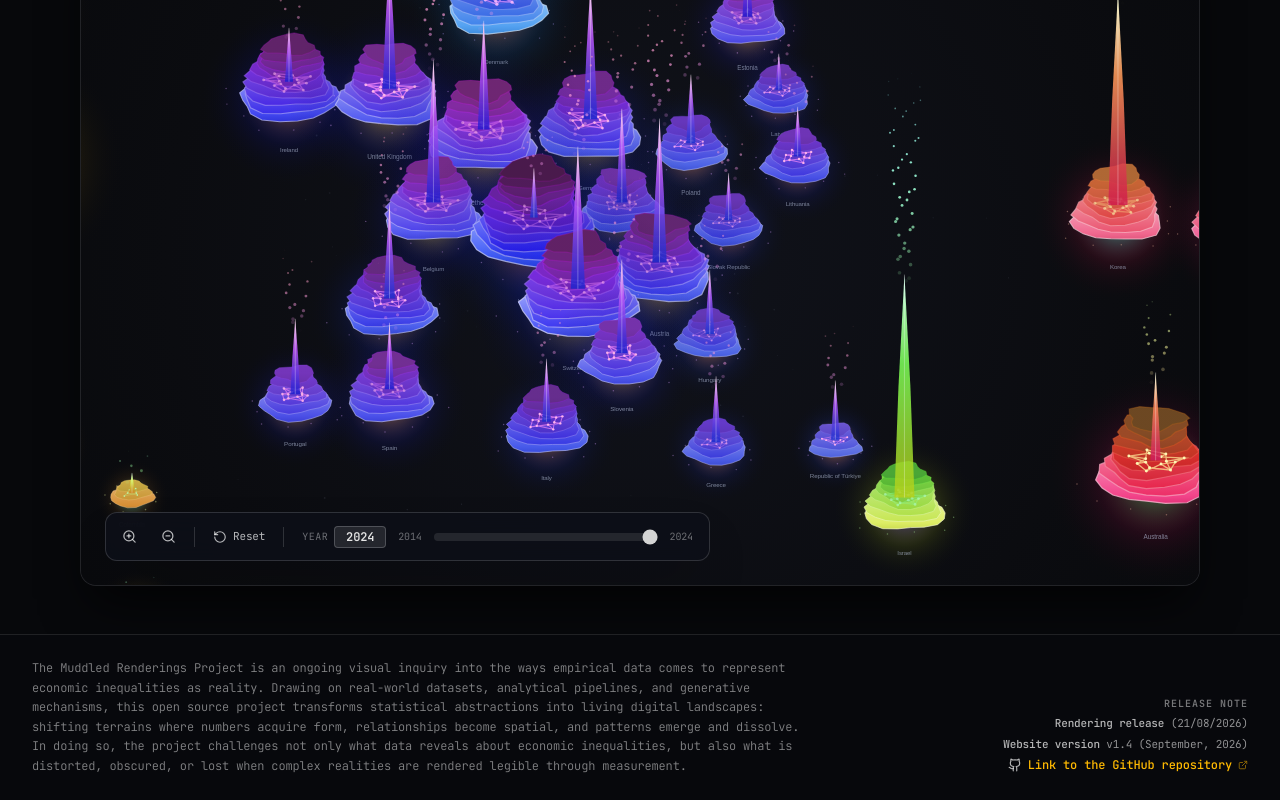
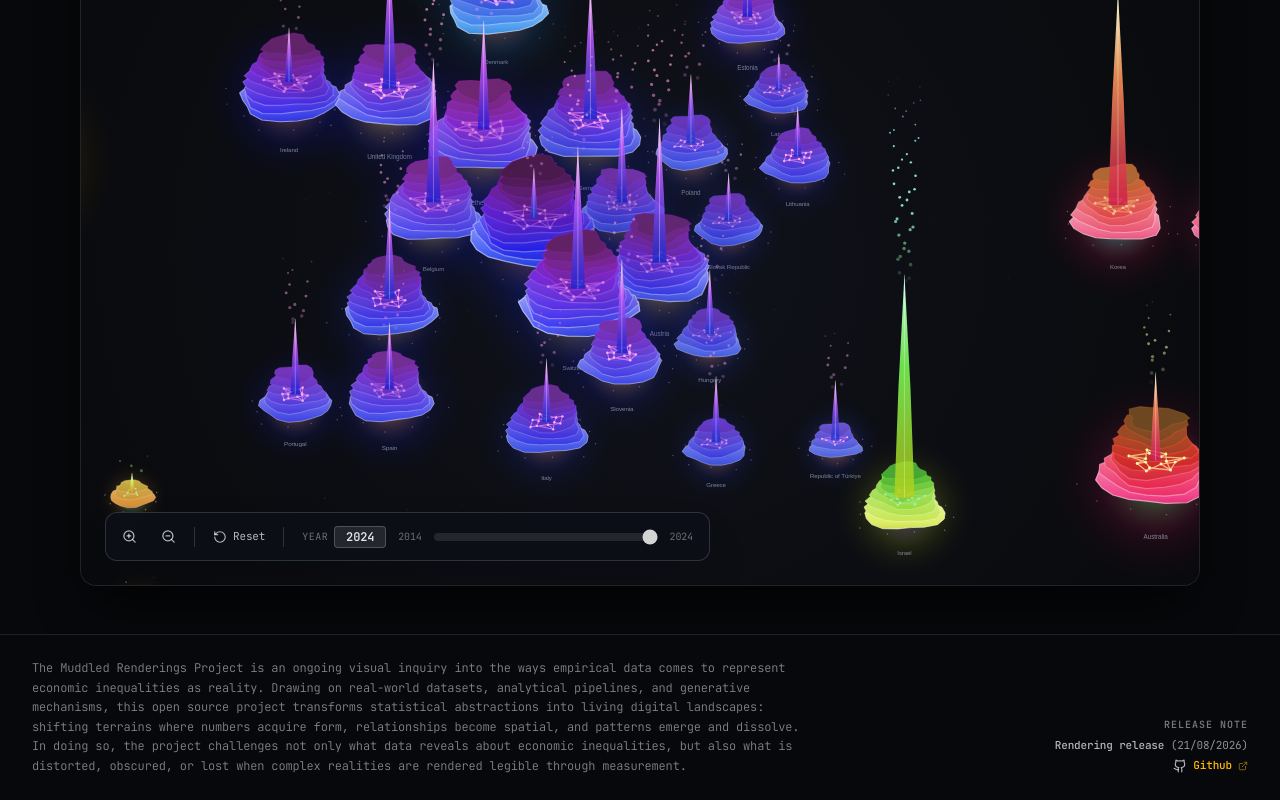
Before and after one commit to ryethompson/the-muddled-renderings-project-website, a React (Vite) app: page / in a window 1280 px wide. Shown: the part 504-1304 px from the top of the page. Built offline with nearby package versions, Linux system fonts and the light colour scheme; no server answers.

Commit message:
refactor(ui): simplify BottomBanner release details
Remove the website version display and standardize font sizes for a cleaner footer layout.

```diff
--- a/src/components/BottomBanner.tsx
+++ b/src/components/BottomBanner.tsx
@@ -66,30 +66,24 @@ export const BottomBanner: React.FC<BottomBannerProps> = ({
             Release note
           </div>
 
-          <div className="flex flex-col items-start sm:items-end space-y-1.5 text-left sm:text-right">
+          <div className="flex flex-col items-start sm:items-end space-y-1.5 text-left sm:text-right text-[11px]">
             {/* 1. Rendering release */}
             <div className="text-white/70 text-[11px] font-mono">
               <span className="font-medium">Rendering release </span>
               <span className="font-normal text-white/55">({formatToDDMMYYYY(renderingDate)})</span>
             </div>
 
-            {/* 2. Website version */}
-            <div className="text-white/70 text-[11px] font-mono">
-              <span className="font-medium">Website version </span>
-              <span className="font-normal text-white/55">{websiteVersion}</span>
-            </div>
-
-            {/* 3. Link to the github repository */}
+            {/* 2. Link to github repository */}
             <div>
               <a
                 href={pipelineGithubUrl}
                 target="_blank"
                 rel="noopener noreferrer"
-                className="inline-flex items-center gap-1.5 text-xs text-amber-400 hover:text-amber-300 font-medium transition-colors group"
+                className="inline-flex items-center gap-1.5 text-[11px] font-mono text-amber-400 hover:text-amber-300 font-medium transition-colors group"
                 title="View public repository and pipeline source code on GitHub"
               >
                 <Github className="w-3.5 h-3.5 text-white/70 group-hover:text-amber-300 transition-colors" />
-                <span>Link to the GitHub repository</span>
+                <span>Github</span>
                 <ExternalLink className="w-2.5 h-2.5 opacity-60 group-hover:opacity-100" />
               </a>
             </div>
```
